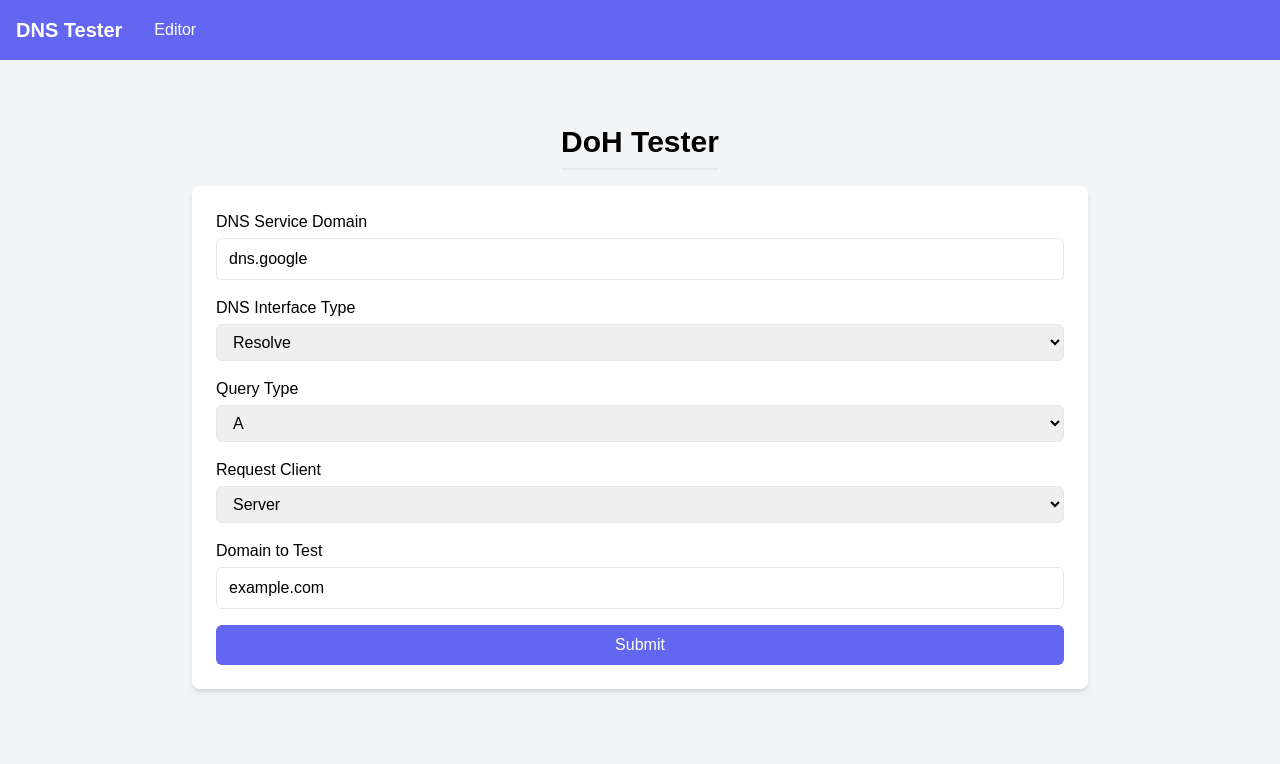
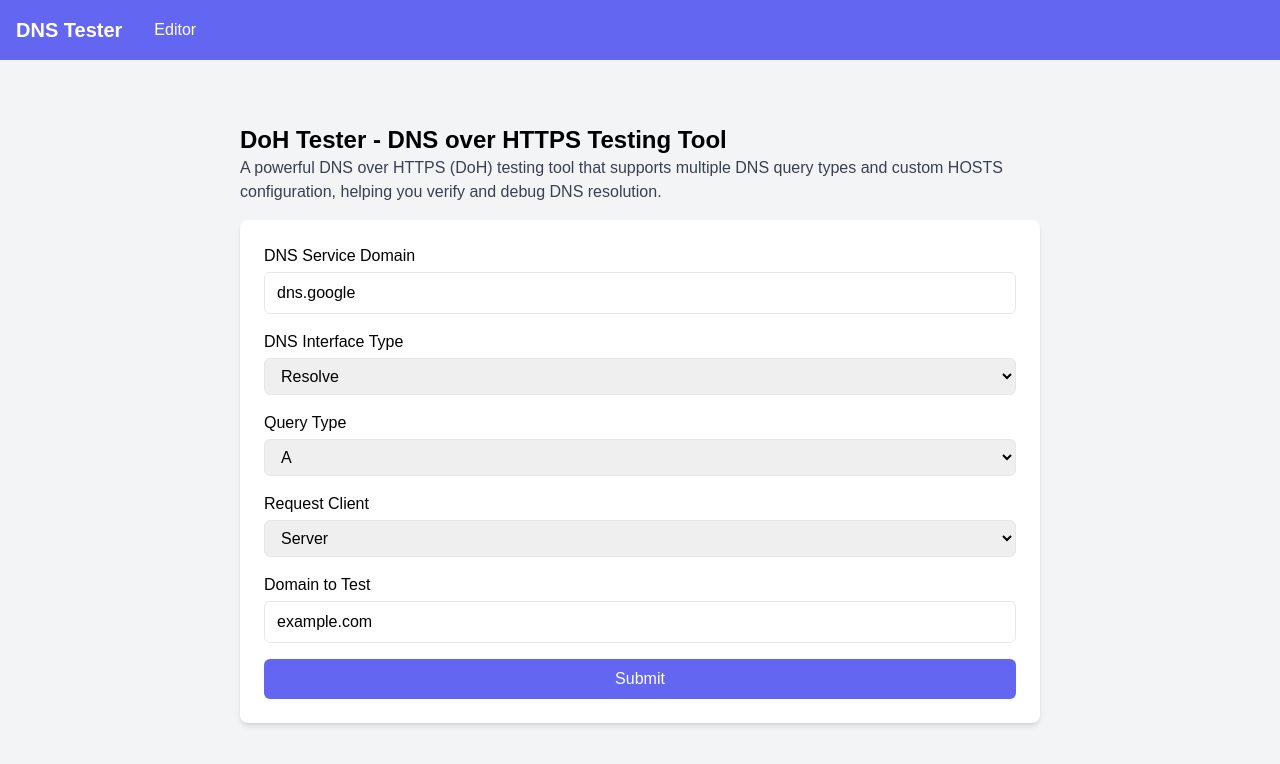
Before and after one commit to DavidKk/vercel-dns-tester, a Next.js app: page / in a window 1280 px wide. Shown: the top 764 px of the page. Built offline with nearby package versions, Linux system fonts and the light colour scheme; some icons are missing.

Commit message:
feat: add meta

```diff
--- a/app/DNSTester.tsx
+++ b/app/DNSTester.tsx
@@ -76,8 +76,7 @@ export default function DNSTester(props: DNSTesterProps) {
   }
 
   return (
-    <div className="min-h-[calc(100vh-60px)] flex flex-col items-center bg-gray-100 p-10 py-16 text-black">
-      <h1 className="font-bold mb-4 pb-2 text-3xl border-b-2 border-gray-200 mb-4 inline-block">DoH Tester</h1>
+    <div className="w-2/3 mx-auto text-black">
       <form onSubmit={handleTest} className="bg-white p-6 rounded-lg shadow-md w-full max-w-4xl space-y-4">
         <div>
           <label className="block font-medium mb-1">DNS Service Domain</label>
--- a/app/layout.tsx
+++ b/app/layout.tsx
@@ -1,4 +1,5 @@
 import type { Metadata } from 'next'
+import { Analytics } from '@vercel/analytics/react'
 import { Geist, Geist_Mono } from 'next/font/google'
 import './globals.css'
 import { Nav } from './Nav'
@@ -18,15 +19,16 @@ export const metadata: Metadata = {
   description: 'DNS over HTTPS Server Tester',
 }
 
-export type Layoutprops = {
+interface RootLayoutProps {
   children: React.ReactNode
 }
 
-export default function RootLayout(props: Readonly<Layoutprops>) {
+export default function RootLayout(props: Readonly<RootLayoutProps>) {
   const { children } = props
 
   return (
     <html lang="en">
+      <Analytics />
       <body className={`${geistSans.variable} ${geistMono.variable} antialiased`}>
         <Nav />
         {children}
--- a/app/page.tsx
+++ b/app/page.tsx
@@ -1,9 +1,25 @@
+import Meta, { generate } from '@/components/Meta'
 import DNSTester from './DNSTester'
 import { testDNS } from './api/test/dns'
+
+const { generateMetadata, metaProps } = generate({
+  title: 'DoH Tester - DNS over HTTPS Testing Tool',
+  description: 'A powerful DNS over HTTPS (DoH) testing tool that supports multiple DNS query types and custom HOSTS configuration, helping you verify and debug DNS resolution.',
+})
+
+export { generateMetadata }
 
 export default function Home() {
   const dnsService = 'dns.google'
   const domain = 'example.com'
   const queryType = 'A'
-  return <DNSTester dnsService={dnsService} domain={domain} queryType={queryType} submit={testDNS} />
+
+  return (
+    <div className="min-h-[calc(100vh-60px)] gap-4 flex flex-col bg-gray-100 p-10 py-16 text-black">
+      <div className="w-2/3 mx-auto">
+        <Meta {...metaProps} />
+      </div>
+      <DNSTester dnsService={dnsService} domain={domain} queryType={queryType} submit={testDNS} />
+    </div>
+  )
 }
--- /dev/null
+++ b/components/Meta.tsx
@@ -0,0 +1,43 @@
+import type { Metadata } from 'next'
+import type { ReactElement } from 'react'
+
+export interface MetaProps {
+  title?: string | ReactElement
+  description?: string
+}
+
+export function generate(metaProps: MetaProps) {
+  const { title, description } = metaProps
+  const titleStr = typeof title === 'string' ? title : ''
+  const keywords = [...new Set([...titleStr.toLowerCase().split(/\s+/).filter(Boolean), ...(description?.toLowerCase().split(/\s+/).filter(Boolean) || [])])].filter(
+    (word) => word.length > 2
+  )
+
+  const metadata: Metadata = {
+    title: titleStr,
+    description,
+    keywords: keywords.join(', '),
+    openGraph: {
+      title: titleStr,
+      description,
+    },
+    twitter: {
+      title: titleStr,
+      description,
+    },
+  }
+
+  const generateMetadata = () => metadata
+  return { generateMetadata, metaProps }
+}
+
+export default function Meta(props: MetaProps) {
+  const { title, description } = props
+
+  return (
+    <>
+      <h1 className="text-2xl font-bold flex items-center gap-2">{title}</h1>
+      <p className="text-gray-700">{description}</p>
+    </>
+  )
+}
--- a/package.json
+++ b/package.json
@@ -1,6 +1,7 @@
 {
   "name": "vercel-dns-tester",
   "version": "0.1.0",
+  "description": "A DNS over HTTPS (DOH) testing tool and custom HOSTS configuration service for validating DOH service configuration and functionality.",
   "private": true,
   "scripts": {
     "commit": "git-cz",
@@ -22,6 +23,7 @@
     "@heroicons/react": "^2.2.0",
     "@stackblitz/sdk": "^1.11.0",
     "@types/jsonwebtoken": "^9.0.7",
+    "@vercel/analytics": "^1.5.0",
     "ahooks": "^3.8.4",
     "cookie": "^1.0.2",
     "feather-icons-react": "^0.7.1",
```
Also changed, not shown: 1 other file (tests, documents, lock files or other folders).
